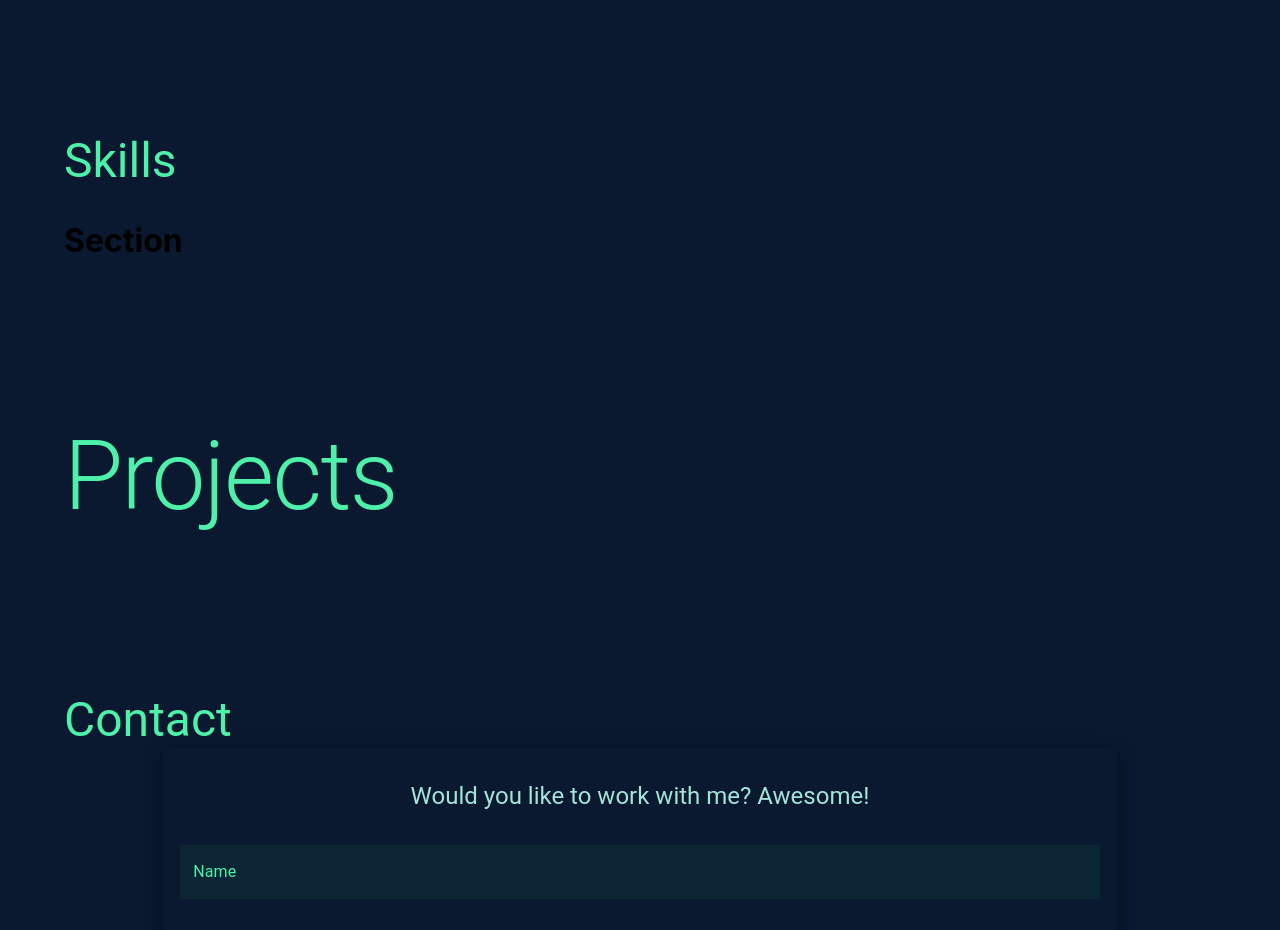
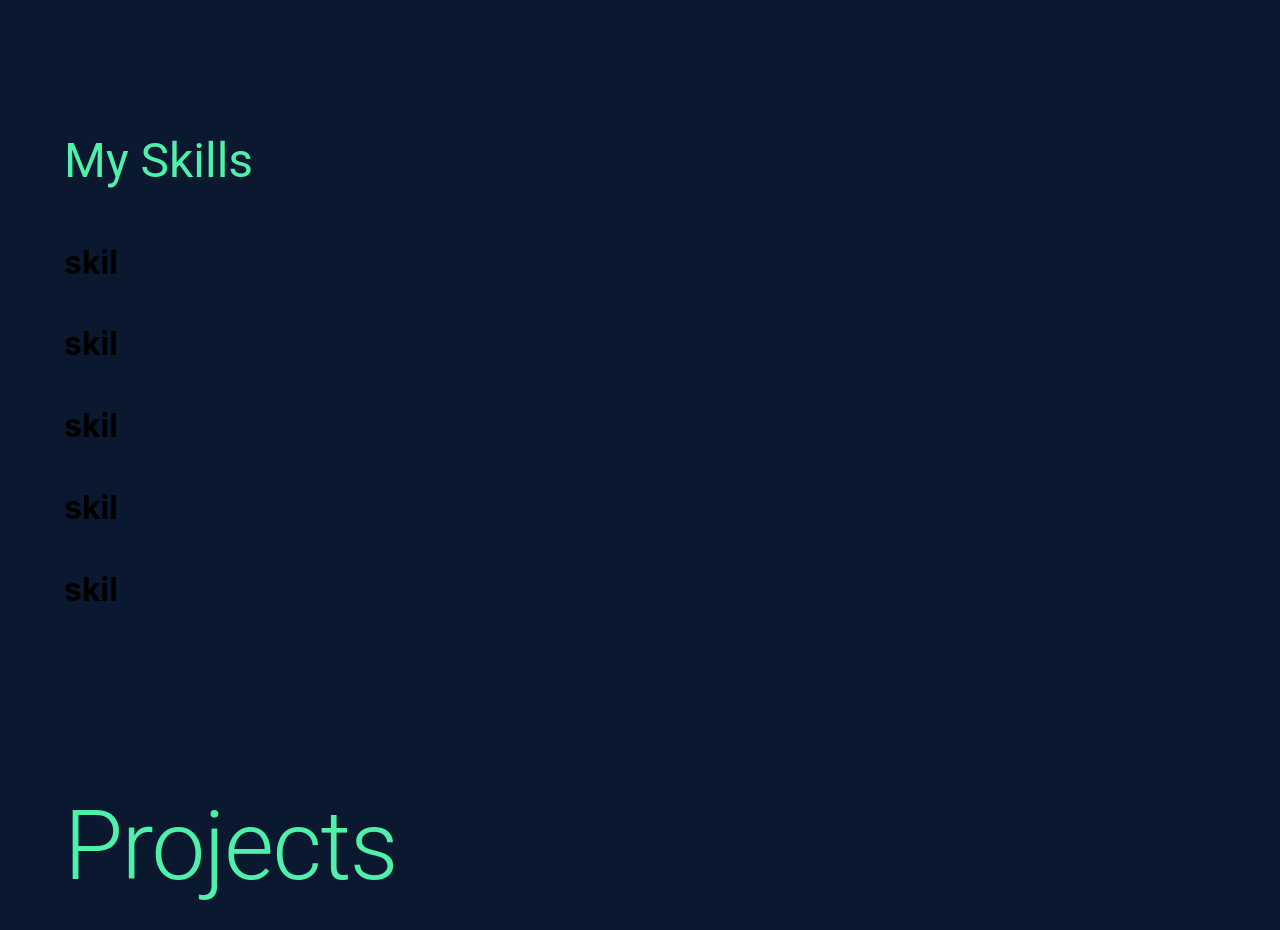
Before and after one commit to ano201/myPortfolio, a React (Create React App) app: page / in a window 1280 px wide. Shown: the part 1520-2450 px from the top of the page. Built offline with nearby package versions, Linux system fonts and the light colour scheme.

Commit message:
skills section

```diff
--- a/src/Pages/Home/Skills/Sections/Sections.js
+++ b/src/Pages/Home/Skills/Sections/Sections.js
@@ -1,10 +1,17 @@
 import React from 'react';
+import { Box, Grid } from '@mui/material';
 
 const Sections = () => {
     return (
-        <div>
-            <h1>Section</h1>
-        </div>
+        <Box sx={{ flexGrow: 1 }} >
+<Grid sx={{ display: 'flex', flexDirection: { xs: 'row', sm: 'row', md: 'column', lg: 'column', xl: 'cokumn' }, justifyContent: 'space-around' }} >
+<h1>skil</h1>
+<h1>skil</h1>
+<h1>skil</h1>
+<h1>skil</h1>
+<h1>skil</h1>
+</Grid>
+        </Box>
     );
 };
 
--- a/src/Pages/Home/Skills/Skills/Skills.js
+++ b/src/Pages/Home/Skills/Skills/Skills.js
@@ -12,7 +12,7 @@ const Skills = () => {
                 sx={{ flexGrow: 1, textAlign: { xs: 'center', sm: 'center', md: 'left' }, my: { xs: '2rem', sm: '2rem' } }}
                 className='neon-text'
             >
-                Skills
+                My Skills
             </Typography>
             <Grid>
                 <Sections></Sections>
```
